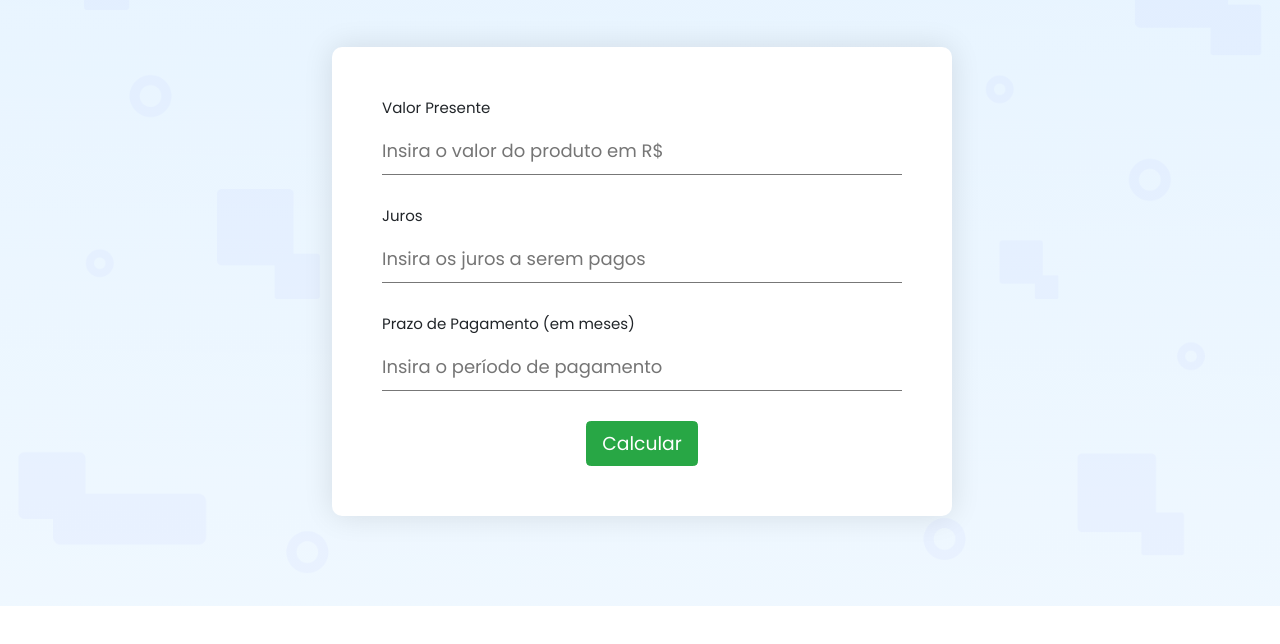
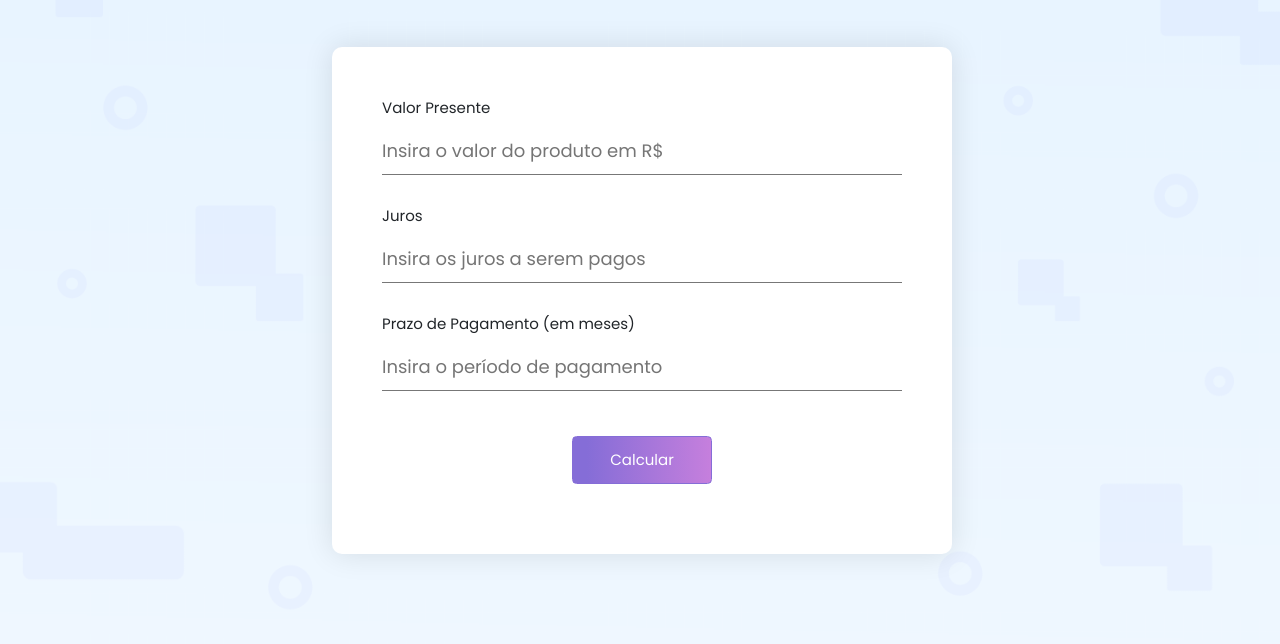
Before and after one commit to IMaluz/Projeto03-Poo, a plain HTML site: page WebContent/index.html in a window 1280 px wide. Shown: the part 658-1302 px from the top of the page. Before the commit the page ends 1264 px from the top, so only its background shows below. Drawn offline with nearby package versions, Linux system fonts and the light colour scheme.

Commit message:
Ajustando folha de estilo

```diff
--- a/WebContent/style/style.css
+++ b/WebContent/style/style.css
@@ -71,10 +71,10 @@
   	border-bottom: #222222 1px solid;
 }
 
-btn-success {
+.btn-success {
 	color: #fff;
-	background:linear-gradient(to right, #856DD7 10%, #FF8FE2 180%);
-	border-color: #856DD7;
+	background:linear-gradient(to right, #856DD7 10%, #FF8FE2 180%) !important;
+	border-color: #856DD7 !important;
 	width: 140px;
 	height: 48px;
 	font-size: 15px;
```
Also changed, not shown: 1 other file.
